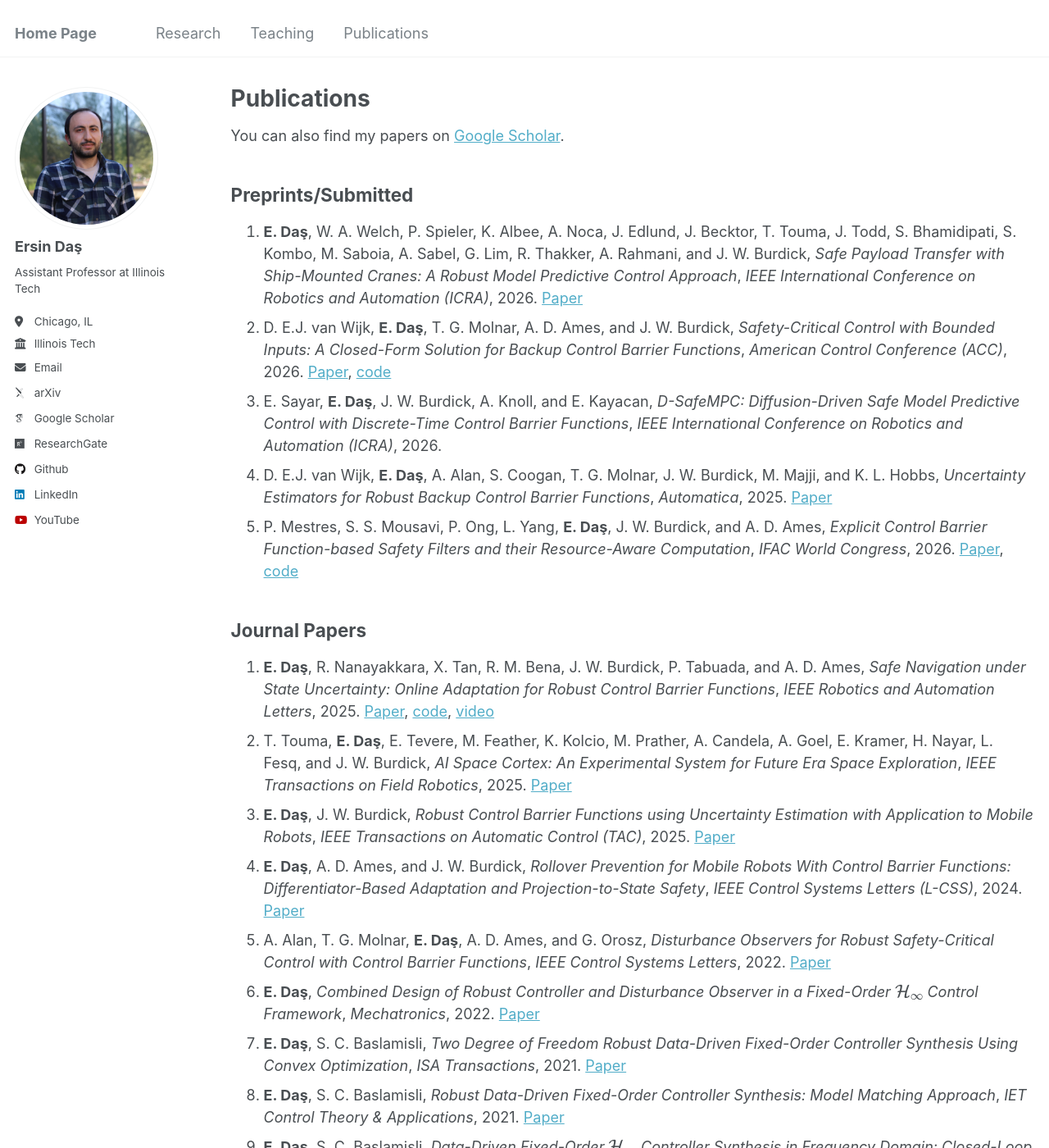
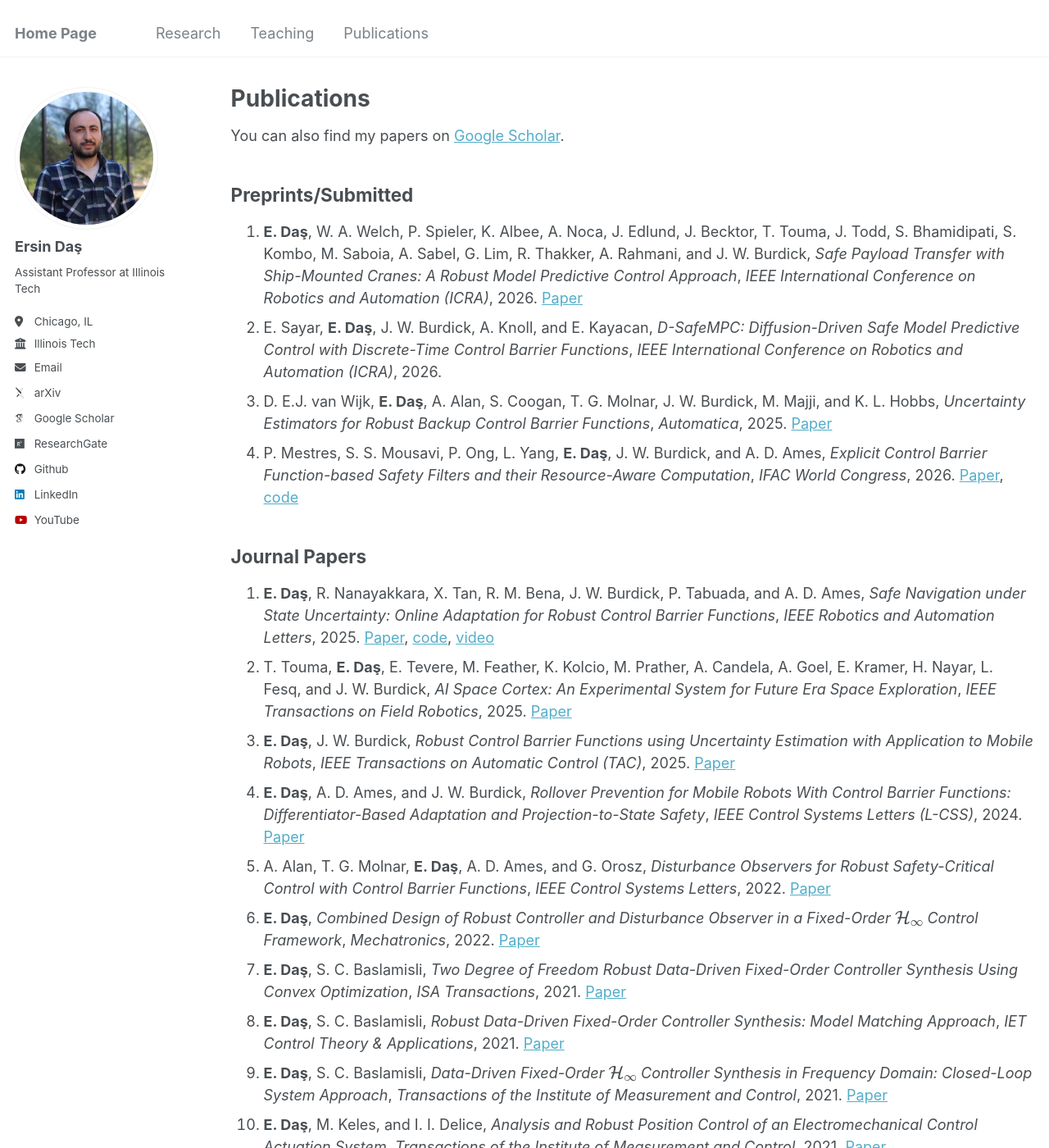
Before and after one commit to ersindas/ersindas.github.io, a Jekyll site: the page built from _pages/publications.md, in a window 1280 px wide and 1400 px high. Shown: the whole window at 82% size. Built offline with Jekyll 4.4.1, drawn with Linux system fonts in a browser that asks for light colours; some web fonts are replaced; some of the changed text lies outside the part shown.

Commit message:
Update publications.md
ACC

```diff
--- a/_pages/publications.md
+++ b/_pages/publications.md
@@ -9,10 +9,9 @@ author_profile: true
 
 ## Preprints/Submitted
 1. **E. Daş**,  W. A. Welch, P. Spieler, K. Albee, A. Noca, J. Edlund, J. Becktor, T. Touma, J. Todd, S. Bhamidipati, S. Kombo, M. Saboia, A. Sabel, G. Lim, R. Thakker, A. Rahmani, and J. W. Burdick, *Safe Payload Transfer with Ship-Mounted Cranes: A Robust Model Predictive Control Approach*, *IEEE International Conference on Robotics and Automation (ICRA)*, 2026.  [Paper](https://arxiv.org/pdf/2510.16953)
-2. D. E.J. van Wijk, **E. Daş**, T. G. Molnar, A. D. Ames, and J. W. Burdick, *Safety-Critical Control with Bounded Inputs: A Closed-Form Solution for Backup Control Barrier Functions*, *American Control Conference (ACC)*, 2026. [Paper](https://arxiv.org/pdf/2510.05436), [code](https://github.com/davidvwijk/OI-CBF)
-3. E. Sayar, **E. Daş**, J. W. Burdick, A. Knoll, and E. Kayacan, *D-SafeMPC: Diffusion-Driven Safe Model Predictive Control with Discrete-Time Control Barrier Functions*, *IEEE International Conference on Robotics and Automation (ICRA)*, 2026.
-4. D. E.J. van Wijk, **E. Daş**, A. Alan, S. Coogan, T. G. Molnar, J. W. Burdick, M. Majji, and K. L. Hobbs, *Uncertainty Estimators for Robust Backup Control Barrier Functions*, *Automatica*, 2025. [Paper](https://arxiv.org/pdf/2503.15734)
-5. P. Mestres, S. S. Mousavi, P. Ong, L. Yang, **E. Daş**, J. W. Burdick, and A. D. Ames, *Explicit Control Barrier Function-based Safety Filters and their Resource-Aware Computation*, *IFAC World Congress*, 2026. [Paper](https://arxiv.org/pdf/2512.10118), [code](https://github.com/ersindas/Quadrotor_CBF)
+2. E. Sayar, **E. Daş**, J. W. Burdick, A. Knoll, and E. Kayacan, *D-SafeMPC: Diffusion-Driven Safe Model Predictive Control with Discrete-Time Control Barrier Functions*, *IEEE International Conference on Robotics and Automation (ICRA)*, 2026.
+3. D. E.J. van Wijk, **E. Daş**, A. Alan, S. Coogan, T. G. Molnar, J. W. Burdick, M. Majji, and K. L. Hobbs, *Uncertainty Estimators for Robust Backup Control Barrier Functions*, *Automatica*, 2025. [Paper](https://arxiv.org/pdf/2503.15734)
+4. P. Mestres, S. S. Mousavi, P. Ong, L. Yang, **E. Daş**, J. W. Burdick, and A. D. Ames, *Explicit Control Barrier Function-based Safety Filters and their Resource-Aware Computation*, *IFAC World Congress*, 2026. [Paper](https://arxiv.org/pdf/2512.10118), [code](https://github.com/ersindas/Quadrotor_CBF)
 
 ## Journal Papers
 1. **E. Daş**, R. Nanayakkara, X. Tan, R. M. Bena, J. W. Burdick, P. Tabuada, and A. D. Ames, *Safe Navigation under State Uncertainty: Online Adaptation for Robust Control Barrier Functions*, *IEEE Robotics and Automation Letters*, 2025. [Paper](https://arxiv.org/pdf/2508.19159), [code](https://github.com/ersindas/robust-CBFs), [video](https://youtu.be/tTNu-Etm0SU)
```
Also changed, not shown: other parts of _pages/publications.md (+10 -10 lines).
